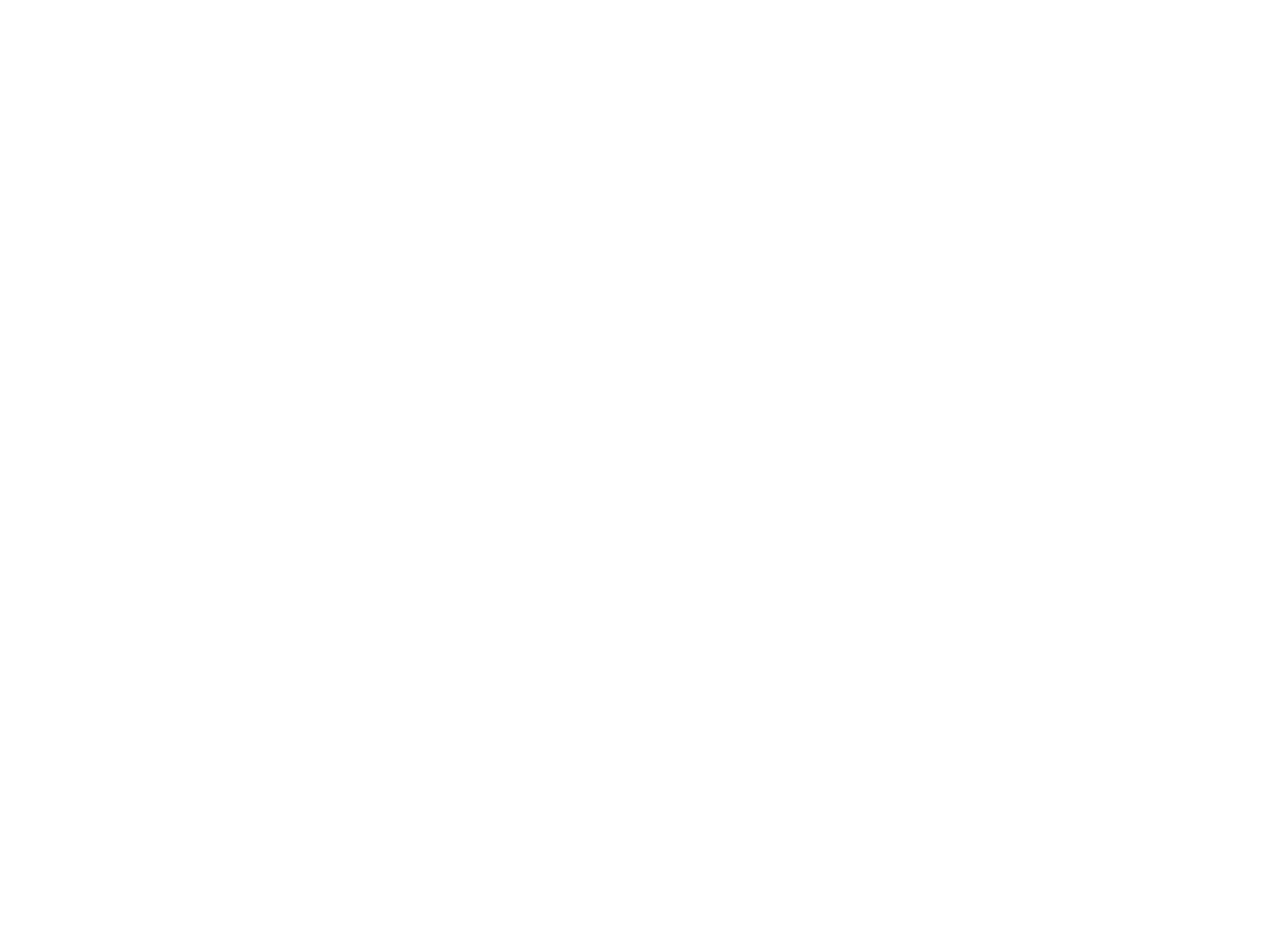
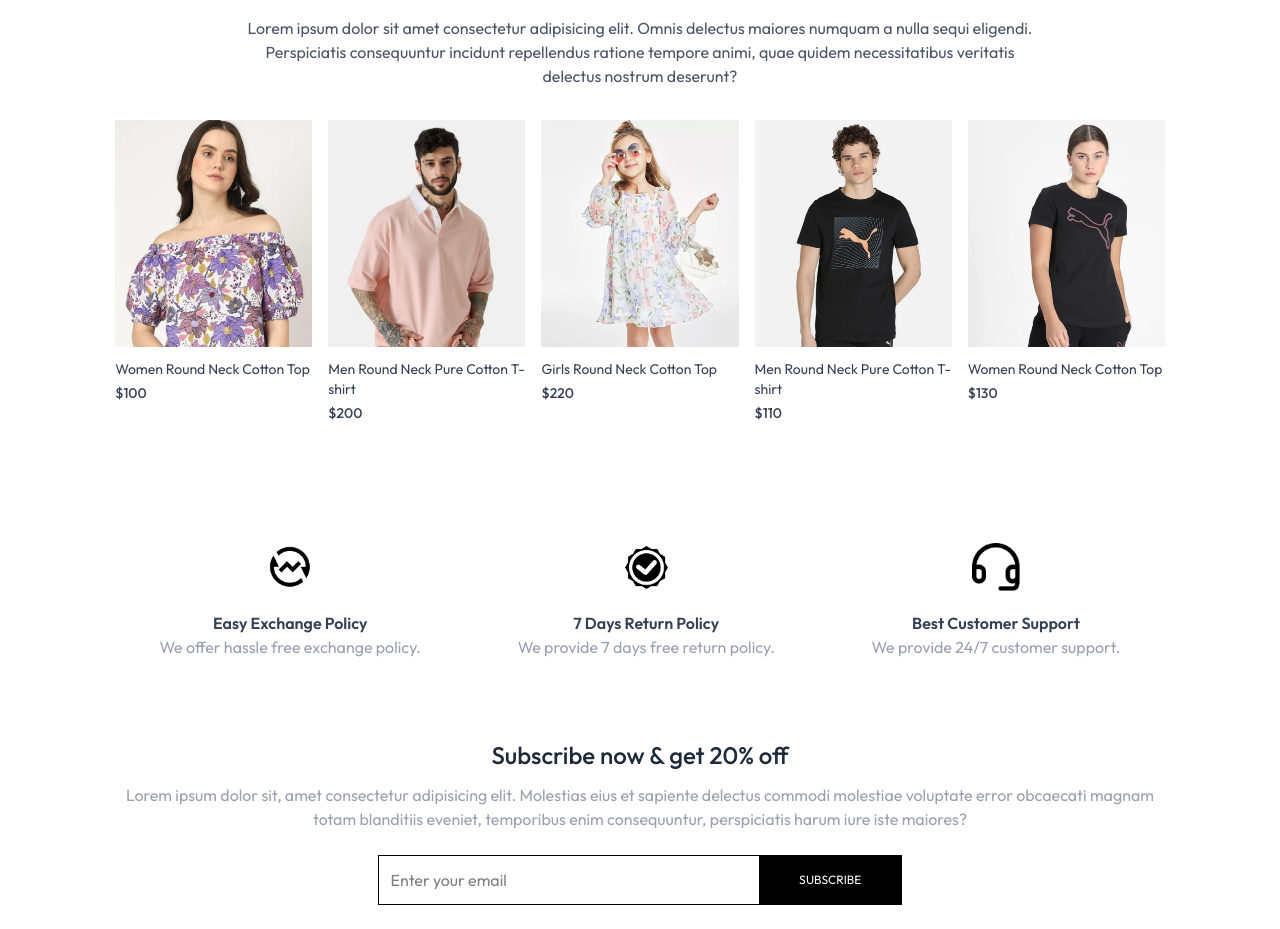
Before and after one commit to milancodess/ecommerce-app, a React (Vite) app in the folder frontend/: page / in a window 1280 px wide. Shown: the part 1430-2359 px from the top of the page. Before the commit the page ends 1366 px from the top, so only its background shows below. Built offline with nearby package versions, Linux system fonts and the light colour scheme.

Commit message:
Add BestSeller, OurPolicy, and NewsletterBox components to Home page

```diff
--- /dev/null
+++ b/frontend/src/components/BestSeller.jsx
@@ -0,0 +1,41 @@
+import React, { useContext, useEffect, useState } from "react";
+import { ShopContext } from "../context/ShopContext";
+import Title from "./Title";
+import ProductItem from "./ProductItem";
+
+const BestSeller = () => {
+  const { products } = useContext(ShopContext);
+  const [bestSeller, setBestSeller] = useState([]);
+
+  useEffect(() => {
+    const bestProduct = products.filter((item) => item.bestseller);
+    setBestSeller(bestProduct.slice(0, 5));
+  }, [products]);
+
+  return (
+    <div className="my-10">
+      <div className="text-center text-3xl py-8">
+        <Title text1={"BEST"} text2={"SELLERS"} />
+        <p className="w-3/4 m-auto text-xs sm:text-base text-gray-600">
+          Lorem ipsum dolor sit amet consectetur adipisicing elit. Omnis
+          delectus maiores numquam a nulla sequi eligendi. Perspiciatis
+          consequuntur incidunt repellendus ratione tempore animi, quae quidem
+          necessitatibus veritatis delectus nostrum deserunt?
+        </p>
+      </div>
+      <div className="grid grid-cols-2 sm:grid-cols-3 md:grid-cols-4 lg:grid-cols-5 gap-4 gap-y-6">
+        {bestSeller.map((item, index) => (
+          <ProductItem
+            key={index}
+            id={item._id}
+            name={item.name}
+            image={item.image}
+            price={item.price}
+          />
+        ))}
+      </div>
+    </div>
+  );
+};
+
+export default BestSeller;
--- /dev/null
+++ b/frontend/src/components/NewsletterBox.jsx
@@ -0,0 +1,39 @@
+import React from "react";
+
+const NewsletterBox = () => {
+  const onSubmitHandler = (event) => {
+    event.prevetDefault();
+  };
+
+  return (
+    <div className="text-center">
+      <p className="text-2xl font-medium text-gray-800">
+        Subscribe now & get 20% off
+      </p>
+      <p className="text-gray-400 mt-3">
+        Lorem ipsum dolor sit, amet consectetur adipisicing elit. Molestias eius
+        et sapiente delectus commodi molestiae voluptate error obcaecati magnam
+        totam blanditiis eveniet, temporibus enim consequuntur, perspiciatis
+        harum iure iste maiores?
+      </p>
+      <form
+        onSubmit={onSubmitHandler}
+        className="w-full sm:w-1/2 flex items-center gap-3 mx-auto my-6 border pl-3"
+      >
+        <input
+          className="w-full sm:flex-1 outline-none"
+          type="email"
+          placeholder="Enter your email"
+        />
+        <button
+          type="submit"
+          className="bg-black text-white text-xs px-10 py-4"
+        >
+          SUBSCRIBE
+        </button>
+      </form>
+    </div>
+  );
+};
+
+export default NewsletterBox;
--- /dev/null
+++ b/frontend/src/components/OurPolicy.jsx
@@ -0,0 +1,26 @@
+import React from "react";
+import { assets } from "../assets/assets";
+
+const OurPolicy = () => {
+  return (
+    <div className="flex flex-col sm:flex-row justify-around gap-12 sm:gap-2 text-center py-20 text-xs sm:text-sm md:text-base text-gray-700">
+      <div>
+        <img src={assets.exchange_icon} className="w-12 m-auto mb-5" alt="" />
+        <p className="font-semibold">Easy Exchange Policy</p>
+        <p className="text-gray-400">We offer hassle free exchange policy.</p>
+      </div>
+      <div>
+        <img src={assets.quality_icon} className="w-12 m-auto mb-5" alt="" />
+        <p className="font-semibold">7 Days Return Policy</p>
+        <p className="text-gray-400">We provide 7 days free return policy.</p>
+      </div>
+      <div>
+        <img src={assets.support_img} className="w-12 m-auto mb-5" alt="" />
+        <p className="font-semibold">Best Customer Support</p>
+        <p className="text-gray-400">We provide 24/7 customer support.</p>
+      </div>
+    </div>
+  );
+};
+
+export default OurPolicy;
--- a/frontend/src/pages/Home.jsx
+++ b/frontend/src/pages/Home.jsx
@@ -1,12 +1,18 @@
 import React from "react";
 import Hero from "../components/Hero";
 import LatestCollection from "../components/LatestCollection";
+import BestSeller from "../components/BestSeller";
+import OurPolicy from "../components/OurPolicy";
+import NewsletterBox from "../components/NewsletterBox";
 
 const Home = () => {
   return (
     <div>
       <Hero />
       <LatestCollection />
+      <BestSeller />
+      <OurPolicy />
+      <NewsletterBox />
     </div>
   );
 };
```
